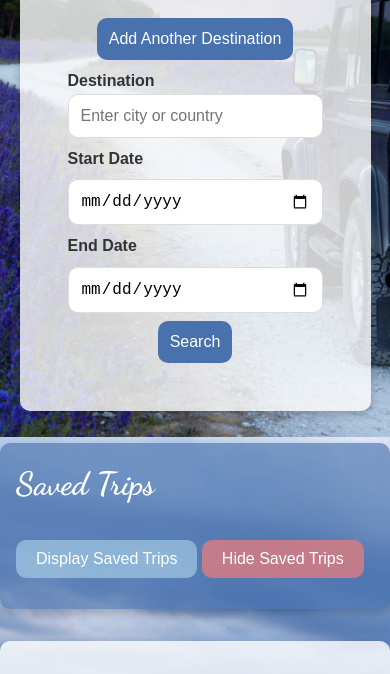
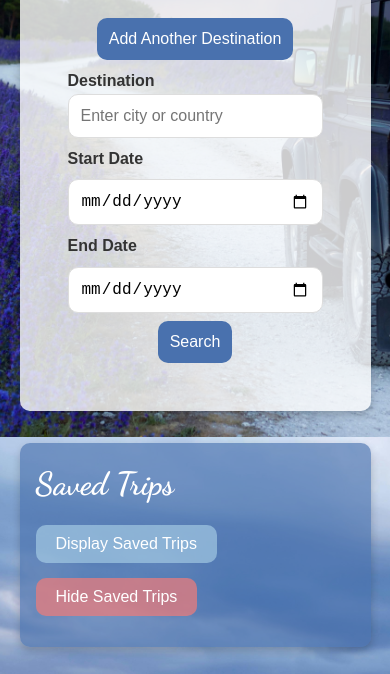
Before and after one commit to AmanSalman/Travel-Planner, a website built with webpack: page src/client/views/index.html in a window 390 px wide. Shown: the part 407-1081 px from the top of the page. Built offline with nearby package versions, Linux system fonts and the light colour scheme.

Commit message:
Update trips.scss

```diff
--- a/src/client/styles/trips.scss
+++ b/src/client/styles/trips.scss
@@ -97,3 +97,10 @@
   object-fit: cover;
   border-radius: $border-radius;
 }
+
+
+@media (min-width:320px) and (max-width:450px) {
+  #saved-trips  {
+    width: 90%;
+  }
+}
```
